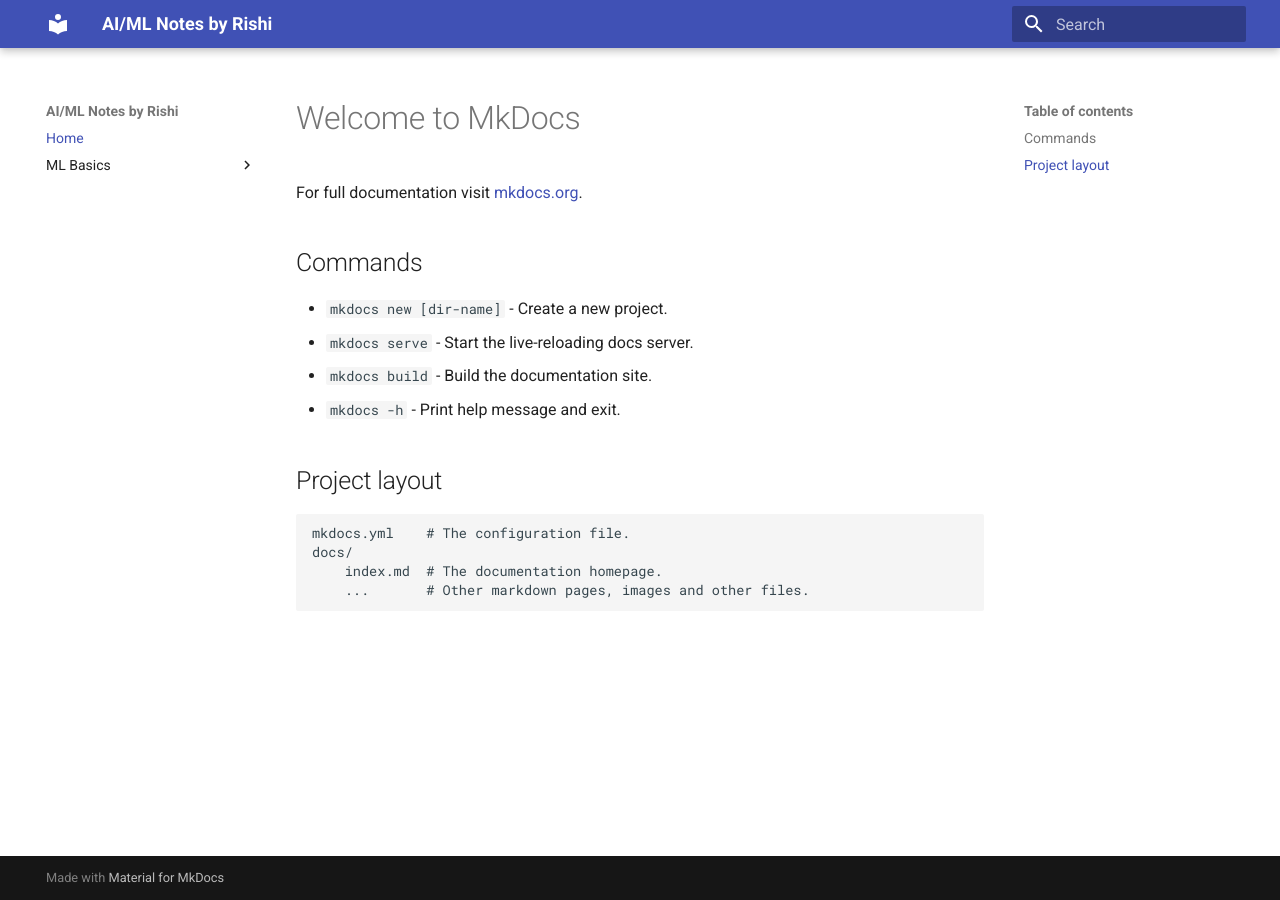
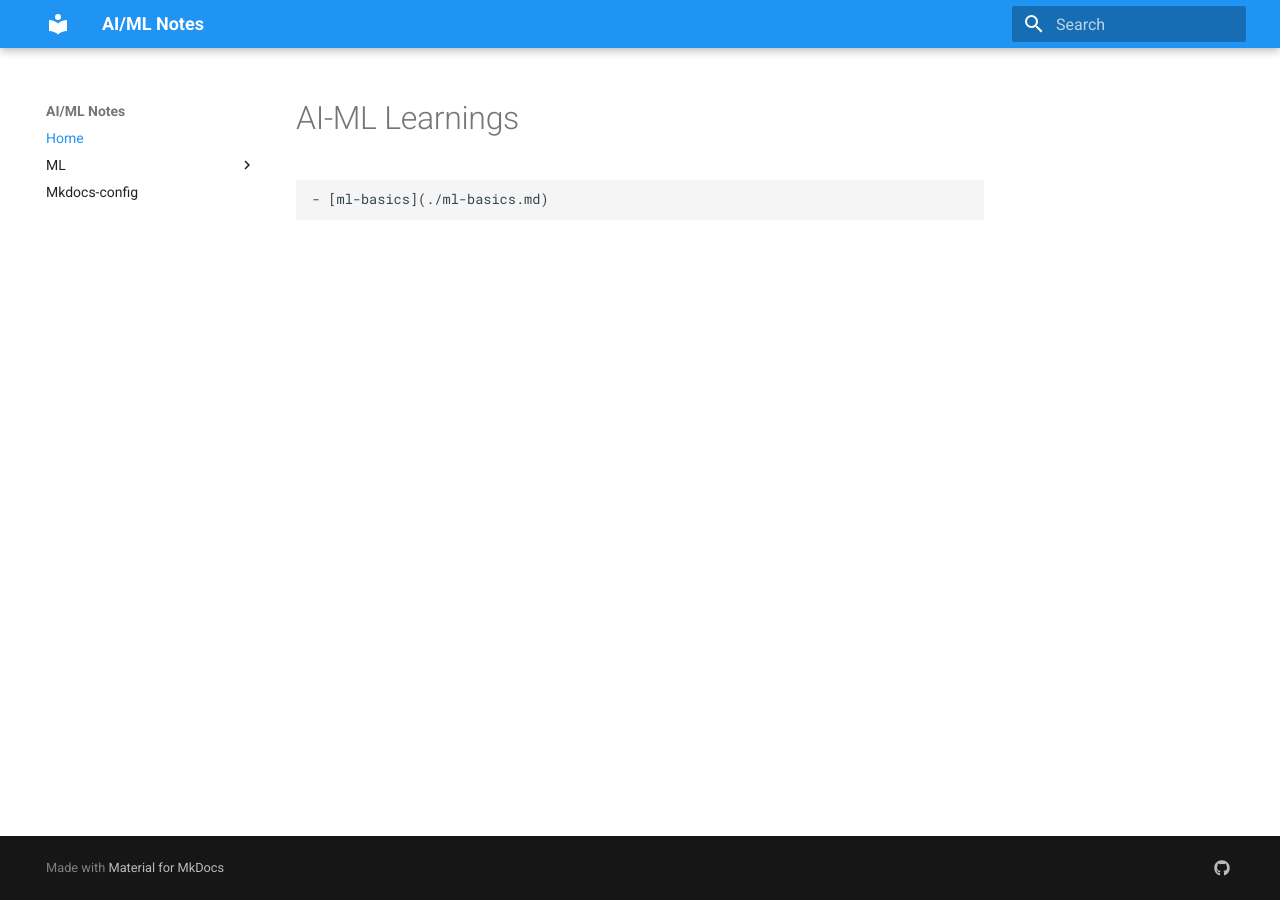
Before and after one commit to mallow-self/ai-ml-learnings, an MkDocs documentation site: the page built from docs/index.md, in a window 1280 px wide. Built offline with MkDocs 1.6.1 and Material for MkDocs 9.7.7, drawn with Linux system fonts in a browser that asks for light colours.

Commit message:
test mkdocs modification 2

```diff
--- a/docs/index.md
+++ b/docs/index.md
@@ -1,17 +1,3 @@
-# Welcome to MkDocs
+# AI-ML Learnings
 
-For full documentation visit [mkdocs.org](https://www.mkdocs.org).
-
-## Commands
-
-* `mkdocs new [dir-name]` - Create a new project.
-* `mkdocs serve` - Start the live-reloading docs server.
-* `mkdocs build` - Build the documentation site.
-* `mkdocs -h` - Print help message and exit.
-
-## Project layout
-
-    mkdocs.yml    # The configuration file.
-    docs/
-        index.md  # The documentation homepage.
-        ...       # Other markdown pages, images and other files.
+    - [ml-basics](./ml-basics.md)
--- a/mkdocs.yml
+++ b/mkdocs.yml
@@ -1,8 +1,40 @@
-site_name: AI/ML Notes by Rishi
+site_name: AI/ML Notes
+site_description: Documentation for my AI/ML learning
+site_author: Rishikesh
+
 theme:
   name: material
+  palette:
+    primary: blue
+    accent: indigo
+  font:
+    text: Roboto
+    code: Roboto Mono
 
 nav:
   - Home: index.md
-  - ML Basics:
+  - ML:
     - Basic: ml-basics.md
+  - Mkdocs-config: cheatsheet.md
+
+extra:
+  version: 1.0
+  social:
+    - icon: fontawesome/brands/github
+      link: https://github.com/rishicollinz
+
+docs_dir: docs
+site_dir: site
+
+markdown_extensions:
+  - toc:
+      permalink: true
+  - admonition
+  - codehilite:
+      guess_lang: false
+  - pymdownx.superfences
+  - pymdownx.details
+  - pymdownx.highlight
+  - pymdownx.inlinehilite
+  - pymdownx.emoji:
+      emoji_generator: !!python/name:pymdownx.emoji.to_svg
```
Also changed, not shown: docs/cheatsheet.md (added, +135 -0 lines), site/404.html, site/index.html, site/ml-basics/index.html, site/search/search_index.json.
